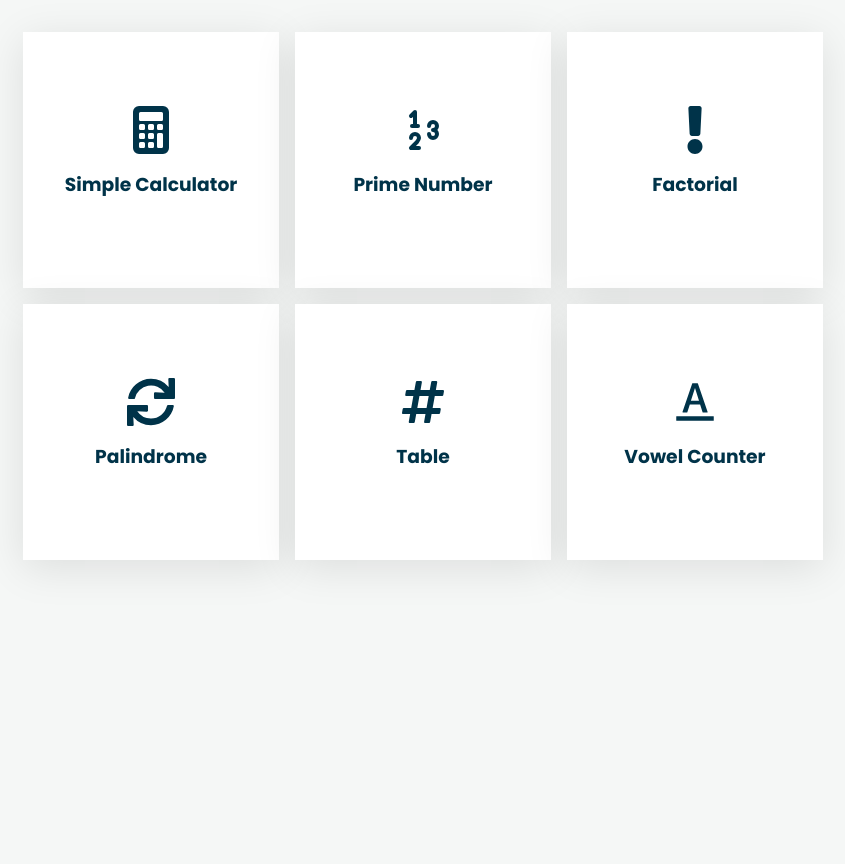
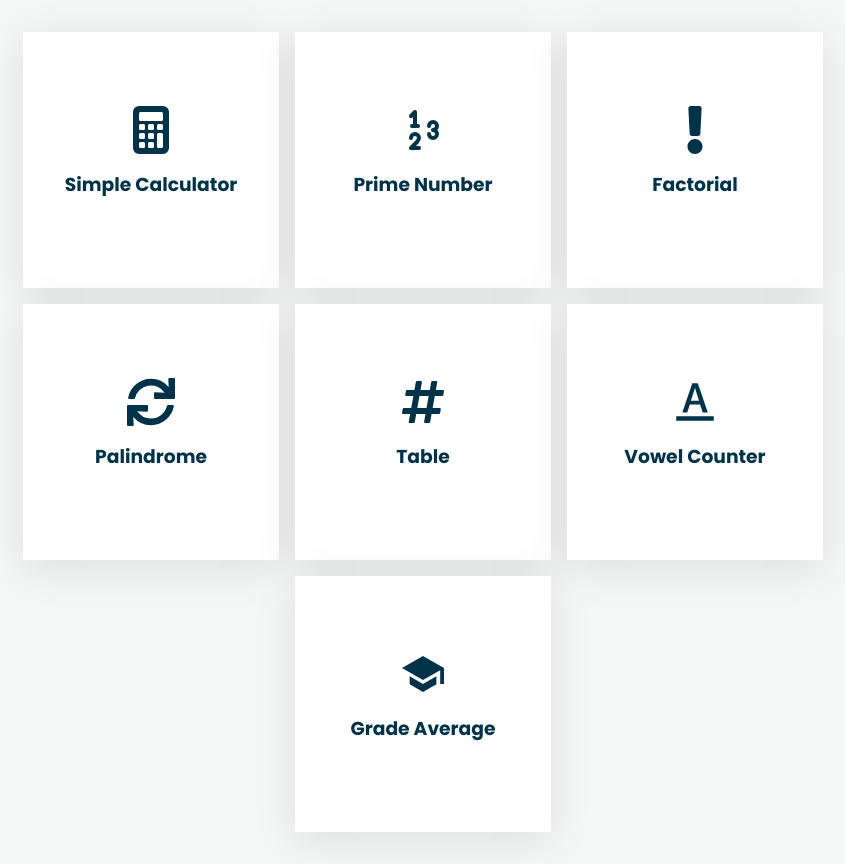
Before and after one commit to werlleyg/mdc-partners-application, a Next.js app: page / in a window 1280 px wide. Shown: the whole page, without its empty margins (217-1062 px from the left). Before the commit the page ends 800 px from the top, so only its background shows below. Built offline with nearby package versions, Linux system fonts and the light colour scheme.

Commit message:
feat: add Grade Average option in index page

```diff
--- a/src/pages/index.tsx
+++ b/src/pages/index.tsx
@@ -15,6 +15,7 @@ import { BsFillCalculatorFill } from "react-icons/bs";
 import { TbNumbers } from "react-icons/tb";
 import { FaExclamation, FaSync, FaHashtag } from "react-icons/fa";
 import { AiOutlineFontColors } from "react-icons/ai";
+import { IoMdSchool } from "react-icons/io";
 
 export default function Home() {
   const [cardData] = useState<ICard[]>([
@@ -48,6 +49,11 @@ export default function Home() {
       Icon: AiOutlineFontColors,
       link: "/vowelcounter",
     },
+    {
+      title: "Grade Average",
+      Icon: IoMdSchool,
+      link: "/gradeaverage",
+    },
   ]);
   return (
     <>
```
